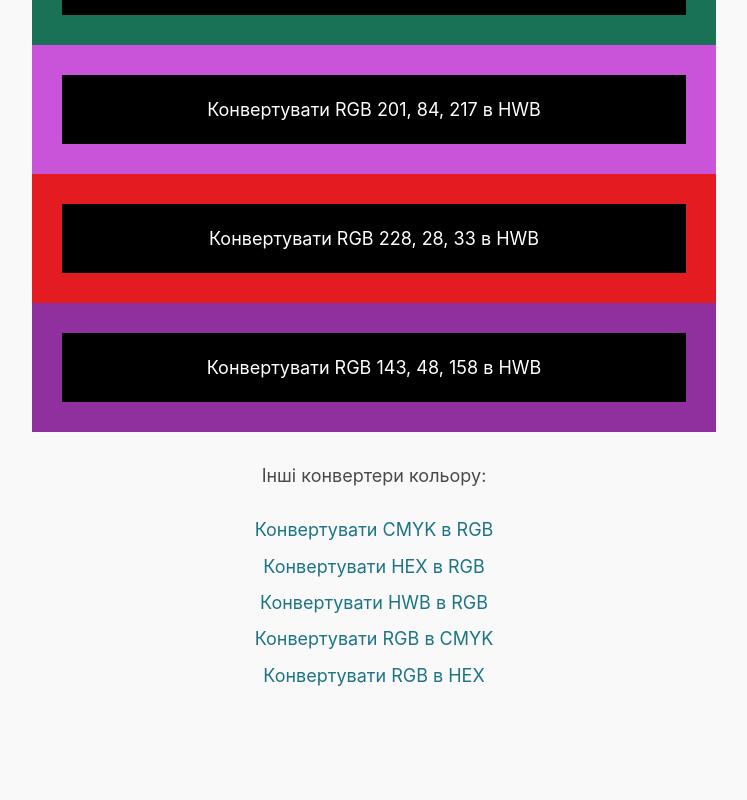
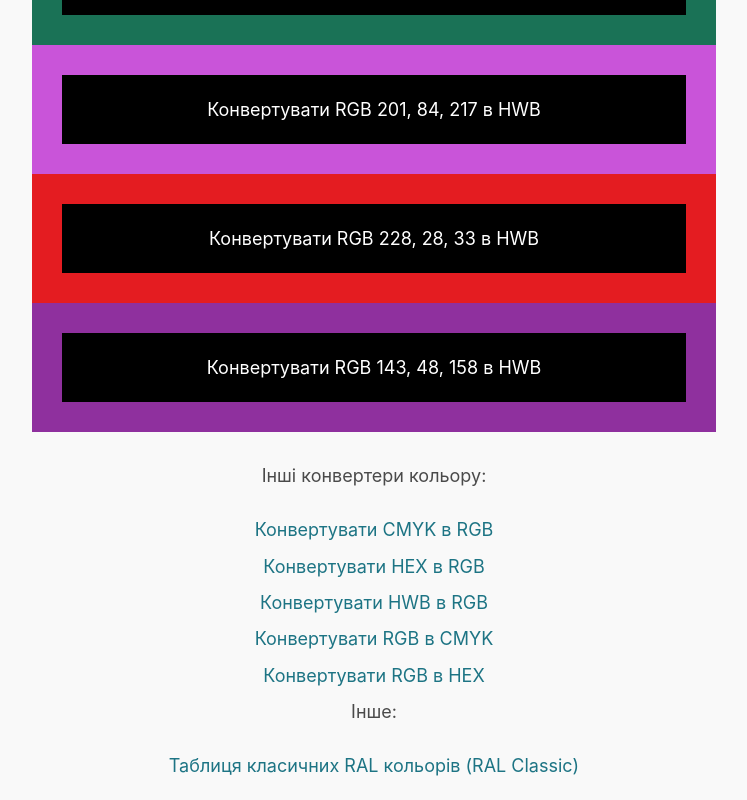
Before and after one commit to nevirnotse/qanapa, a plain HTML site: page uk/converters/rgb-to-hwb.html in a window 1280 px wide. Shown: the part 1597-2397 px from the top of the page, without its empty margins (266-1013 px from the left). Before the commit the page ends 2307 px from the top, so only its background shows below. Drawn offline with Linux system fonts and the light colour scheme.

Commit message:
Update rgb-to-hwb.html

```diff
--- a/uk/converters/rgb-to-hwb.html
+++ b/uk/converters/rgb-to-hwb.html
@@ -79,6 +79,12 @@
             </li>
             <li>
                 <a href="../../uk/converters/rgb-to-hex.html">Конвертувати RGB в HEX</a>
+            </li>
+        </ul>
+        <p>Інше:</p>
+        <ul>
+            <li>
+                <a href="https://tseivo.com/b/clrad/t/knbooa4pog">Таблиця класичних RAL кольорів (RAL Classic)</a>
             </li>
         </ul>
     </div>
```
